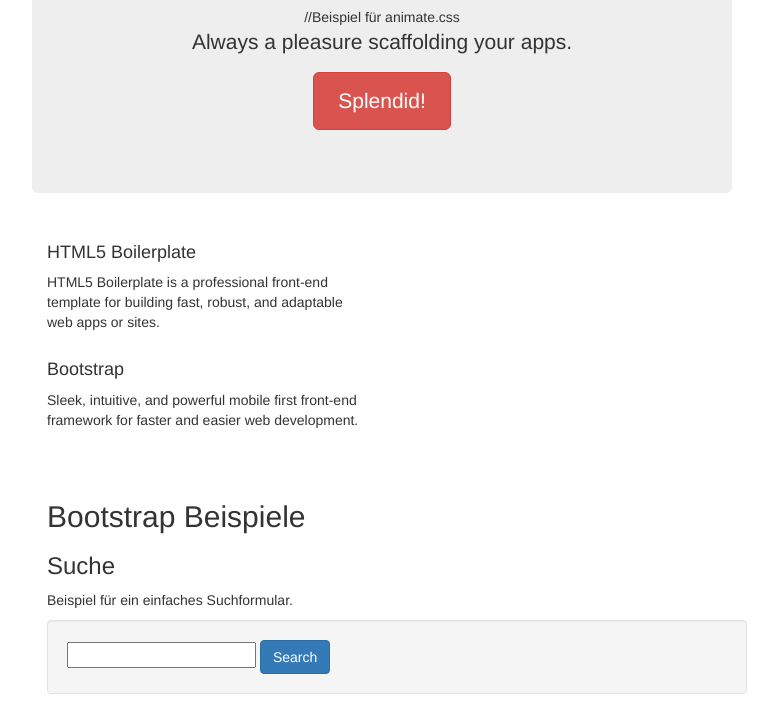
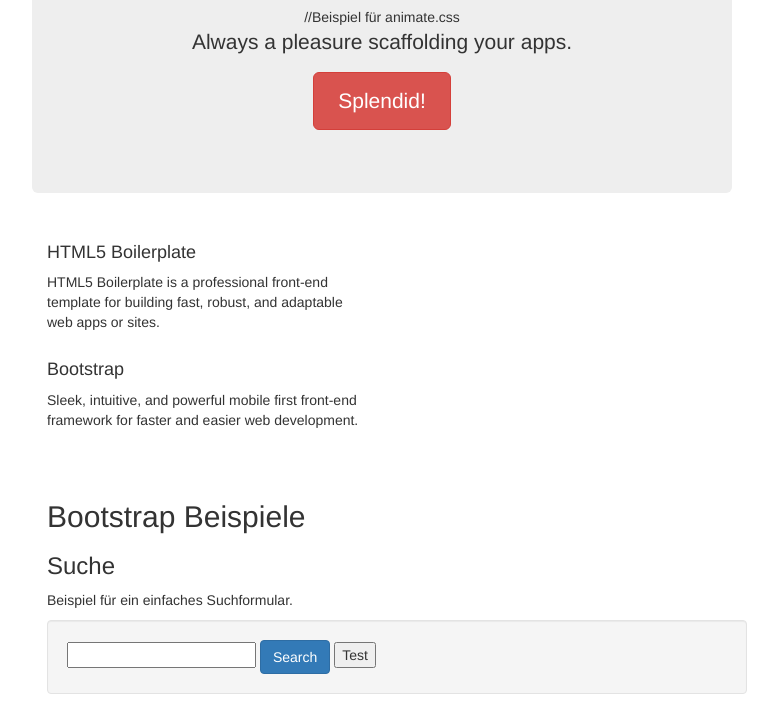
Before and after one commit to AnKain78/webapp, a website: page app/index.html in a window 1280 px wide. Shown: the part 251-952 px from the top of the page, without its empty margins (258-1036 px from the left). Drawn offline with nearby package versions, Linux system fonts and the light colour scheme; files that its build step writes are made by us from their sources.

Commit message:
added Test button

```diff
--- a/app/index.html
+++ b/app/index.html
@@ -68,6 +68,7 @@
 			<form class="well form-search">
 				<input type="text" class="input-medium search-query" />
 				<button type="submit" class="btn btn-primary">Search</button>
+				<button type="text" class="input-medium search-query">Test</button>
 			</form>
 
 			<h3>Ergebnisse</h3>
```
